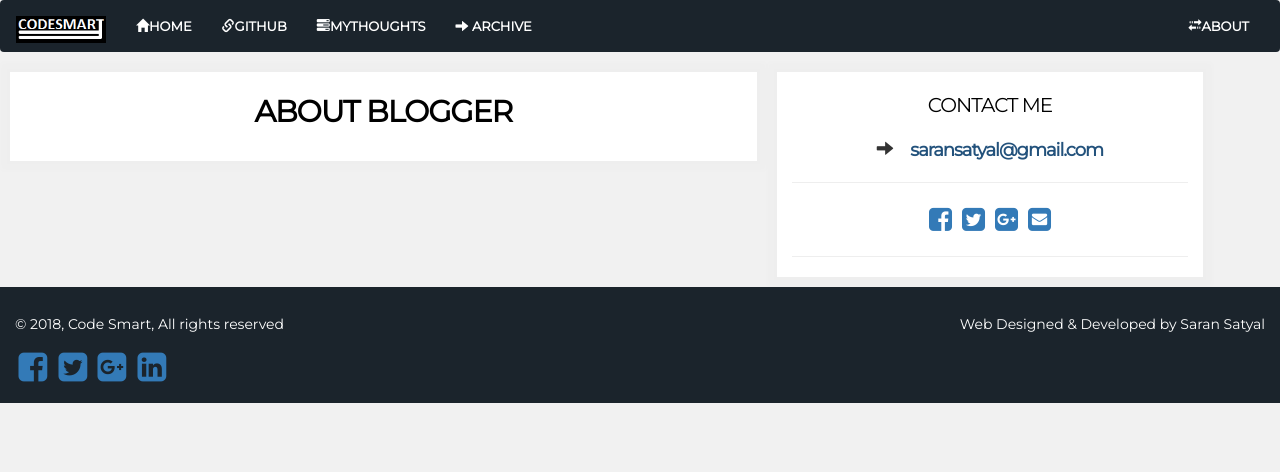
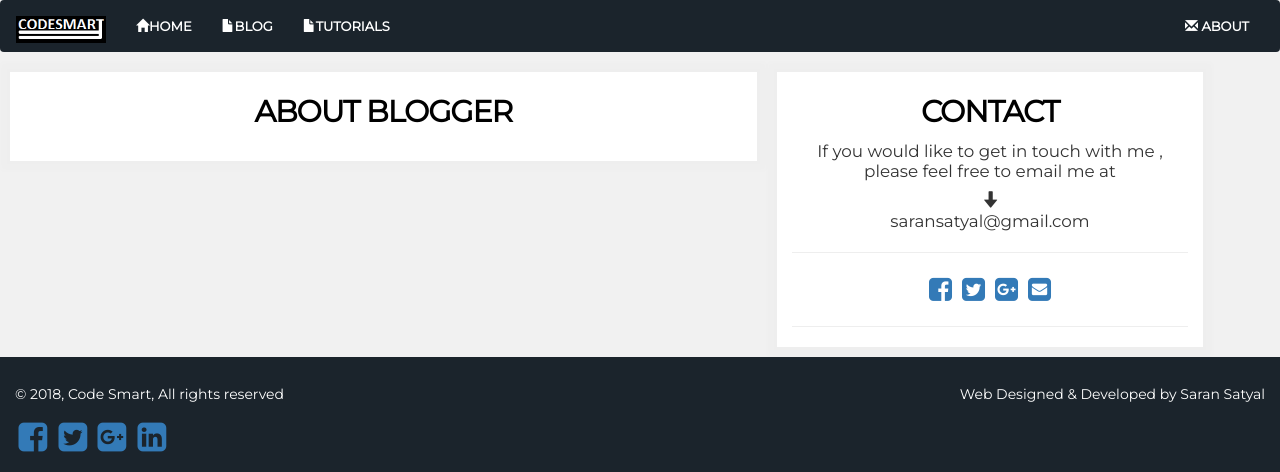
Before and after one commit to saransatyal/codesmart, a Django app: page /author_info/ in a window 1280 px wide. Shown: the top 472 px of the page. Run offline with Django 3.2, Linux system fonts and the light colour scheme; data that the repository does not hold is empty; some libraries are stand-ins or nearby versions.

Commit message:
updated front end design

```diff
--- a/templates/author_info.html
+++ b/templates/author_info.html
@@ -27,18 +27,20 @@ About - Code Smart
 </div>
 
 <div class="col-sm-4 sidenav text-center">
-<div class="author-title">
-<a>CONTACT ME</a>
-</div>
+  <p class="post-title">
+<a>CONTACT</a>
+</p>
+
+<p> If you would like to get in touch with me , please feel free to email me at</p>
+
 <div>
-      <br>
-      <div class="read-title glyphicon glyphicon-arrow-right">
-        <a >saransatyal@gmail.com</a>
+
+      <div class="read-title glyphicon glyphicon-arrow-down">
       </div>
-
+<p>saransatyal@gmail.com</p>
 <hr>
 <div>
-          <a target="_blank" href="https://www.facebook.com"><i id="social-fb" class="fa fa-facebook-square fa-2x social"></i></a>
+          <a target="_blank" href="https://www.facebook.com/saran.satyal"><i id="social-fb" class="fa fa-facebook-square fa-2x social"></i></a>
           <a href=" "><i id="social-tw" class="fa fa-twitter-square fa-2x social"></i></a>
           <a href=" "><i id="social-gp" class="fa fa-google-plus-square fa-2x social"></i></a>
           <a href=" "><i id="social-em" class="fa fa-envelope-square fa-2x social"></i></a>
--- a/templates/base.html
+++ b/templates/base.html
@@ -34,12 +34,12 @@
             <ul class="nav navbar-nav navbar-left" id="navbar">
 
               <li><a href="{% url 'home' %}"><i class="glyphicon glyphicon-home"></i>HOME</a></li>
-              <li><a target="_blank" href="https://github.com/saransatyal"><i class="glyphicon glyphicon-link"></i>GITHUB</a></li>
-               <li><a href="{% url 'mythoughts' %}"><i class="glyphicon glyphicon-tasks"></i>MYTHOUGHTS</a></li>
-               <li><a href="{% url 'archive' %}"><span class="glyphicon glyphicon-arrow-right"></span> ARCHIVE</a></li>
+              <!-- <li><a target="_blank" href="https://github.com/saransatyal"><i class="glyphicon glyphicon-link"></i>GITHUB</a></li> -->
+               <li><a href="{% url 'mythoughts' %}"><i class="glyphicon glyphicon-file"></i>BLOG</a></li>
+               <li><a href="{% url 'archive' %}"><span class="glyphicon glyphicon-file"></span>TUTORIALS</a></li>
             </ul>
             <ul class="nav navbar-nav navbar-right">
-              <li><a href="{% url 'author_info' %}"><i class="glyphicon glyphicon-transfer"></i>ABOUT</a></li>
+              <li><a href="{% url 'author_info' %}"><i class="glyphicon glyphicon-envelope"></i> ABOUT</a></li>
               <!-- <li><a href="{% url 'author_info' %}"><span class="glyphicon glyphicon-log-in"></span> WRITE ME</a></li> -->
             </ul>
           </div>
```
